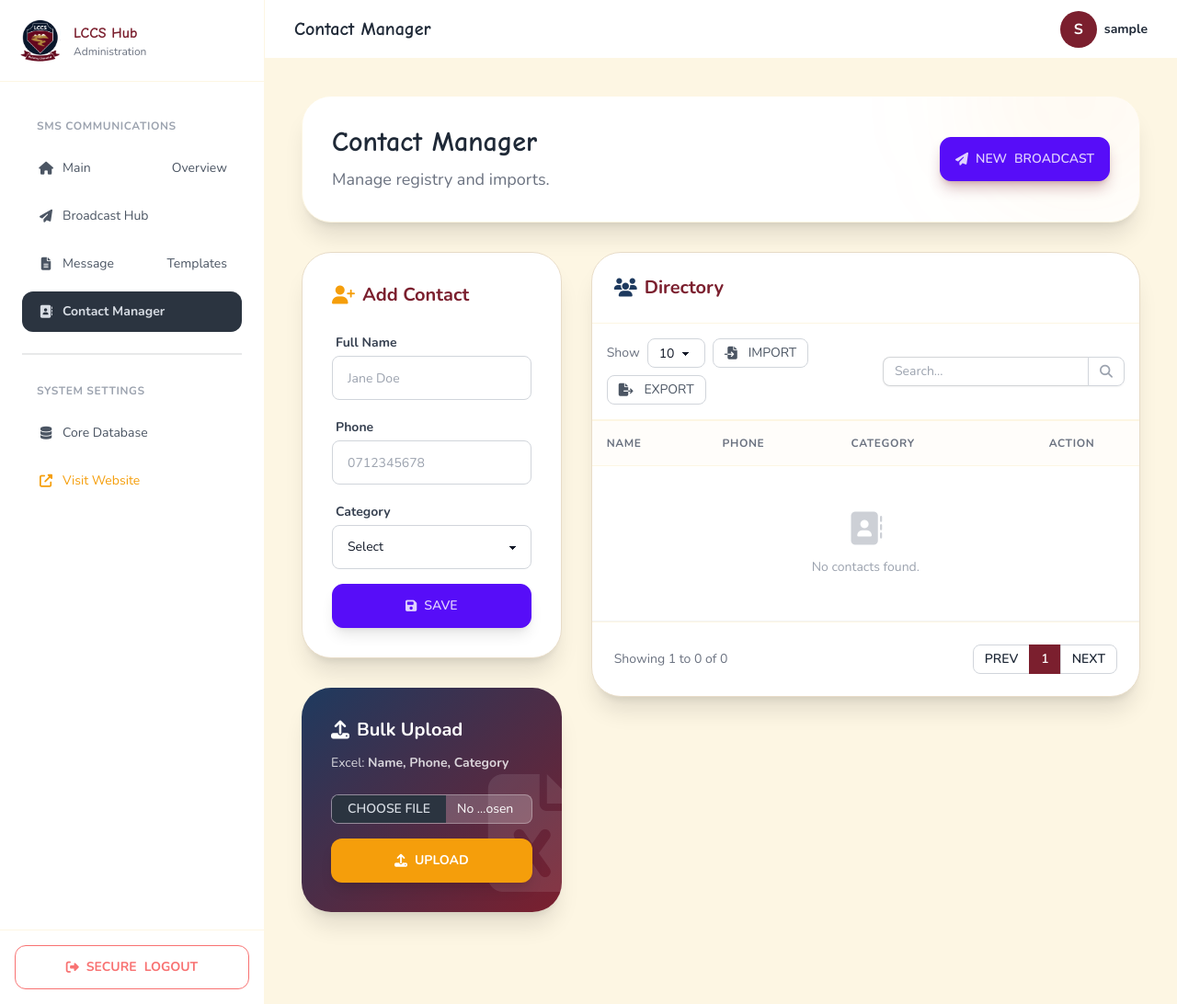
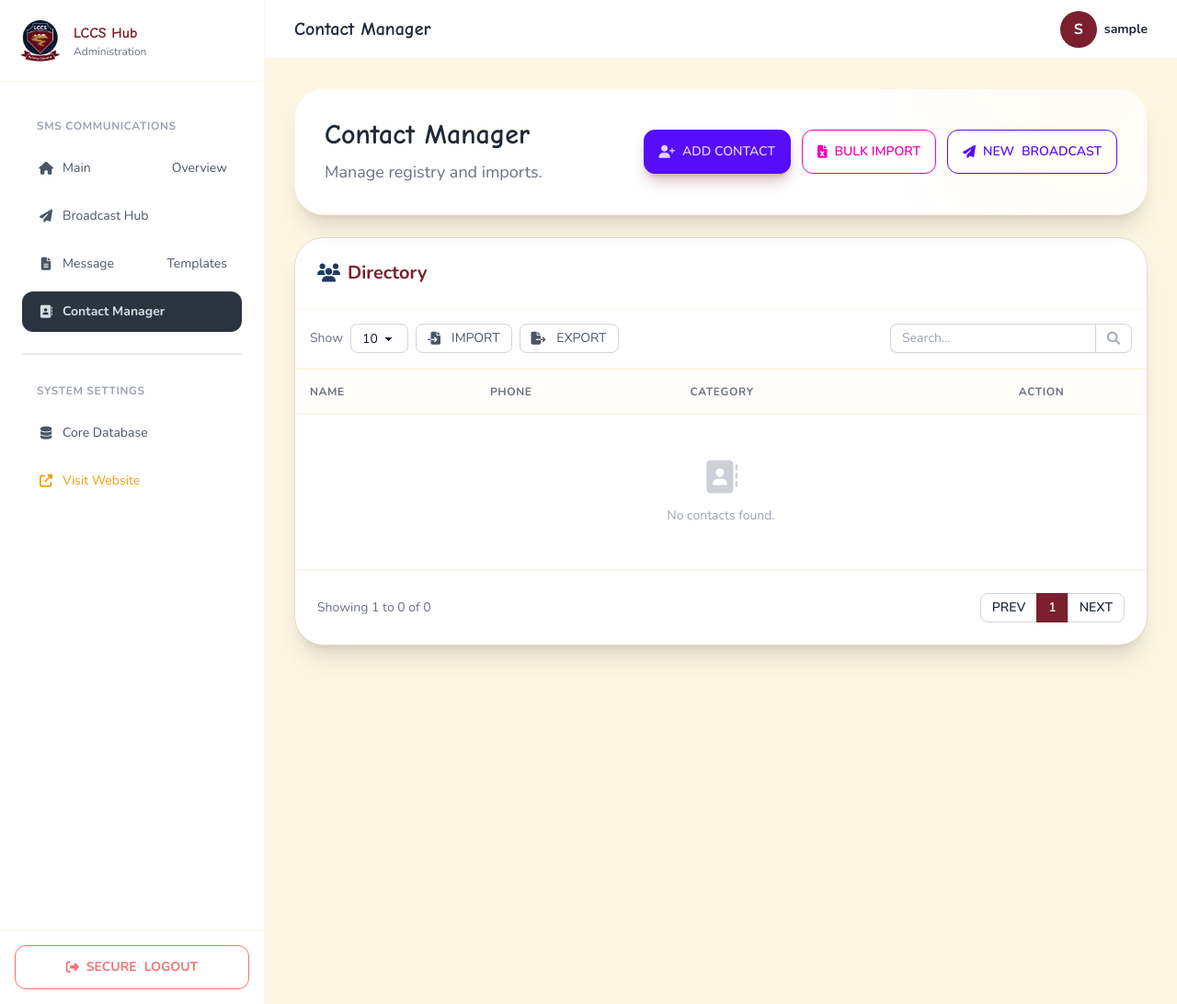
Before and after one commit to OrandiBrian/lofty_creek, a Django app: page /sms/contacts/ in a window 1280 px wide. Shown: the whole page at 92% size. Run offline with Django 4.2, Linux system fonts and the light colour scheme; the visitor is signed in with stand-in values (Sample User, id 1); data that the repository does not hold is empty; some libraries are stand-ins or nearby versions.

```diff
--- a/sms/templates/sms/contacts.html
+++ b/sms/templates/sms/contacts.html
@@ -3,7 +3,7 @@
 {% block header_title %}Contact Manager{% endblock %}
 
 {% block content %}
-<div class="p-4 md:p-6 lg:p-10 max-w-7xl mx-auto space-y-4 md:space-y-6 lg:space-y-8">
+<div class="p-4 md:p-6 lg:p-8 w-full max-w-none mx-auto space-y-4 md:space-y-5 lg:space-y-6">
 
     <!-- Page Header -->
     <div class="flex flex-col md:flex-row justify-between items-start md:items-center gap-3 md:gap-4 bg-white p-4 md:p-6 lg:p-8 rounded-2xl md:rounded-[2rem] shadow-xl border border-base-200 relative overflow-hidden">
@@ -12,8 +12,14 @@
             <h1 class="text-xl md:text-2xl lg:text-3xl font-display font-bold text-gray-800">Contact Manager</h1>
             <p class="text-gray-500 mt-1 md:mt-2 text-sm md:text-base lg:text-lg">Manage registry and imports.</p>
         </div>
-        <div class="relative z-10">
-            <a href="{% url 'sms:compose' %}" class="btn btn-primary btn-sm md:btn-md rounded-lg md:rounded-xl shadow-lg shadow-primary/30 gap-1 md:gap-2">
+        <div class="relative z-10 flex flex-wrap gap-2 md:gap-3">
+            <label for="add-contact-modal" class="btn btn-primary btn-sm md:btn-md rounded-lg md:rounded-xl shadow-lg shadow-primary/30 gap-1 md:gap-2 cursor-pointer">
+                <i class="fas fa-user-plus"></i> Add Contact
+            </label>
+            <label for="bulk-upload-modal" class="btn btn-outline btn-secondary btn-sm md:btn-md rounded-lg md:rounded-xl gap-1 md:gap-2 cursor-pointer">
+                <i class="fas fa-file-excel"></i> Bulk Import
+            </label>
+            <a href="{% url 'sms:compose' %}" class="btn btn-outline btn-primary btn-sm md:btn-md rounded-lg md:rounded-xl gap-1 md:gap-2">
                 <i class="fas fa-paper-plane"></i> <span class="hidden sm:inline">New </span>Broadcast
             </a>
         </div>
@@ -35,70 +41,8 @@
         {% endfor %}
     {% endif %}
 
-    <!-- Main Content Grid -->
-    <div class="grid lg:grid-cols-12 gap-4 md:gap-6 lg:gap-8">
-
-        <!-- Left Column: Forms -->
-        <div class="lg:col-span-4 space-y-4 md:space-y-6 lg:space-y-8">
-
-            <!-- Add New Contact Card -->
-            <div class="bg-white rounded-2xl md:rounded-[2rem] shadow-xl p-4 md:p-6 lg:p-8 border border-base-300">
-                <h2 class="text-lg md:text-xl font-bold text-primary mb-4 md:mb-6 flex items-center gap-2">
-                    <i class="fas fa-user-plus text-accent"></i> Add Contact
-                </h2>
-                <form method="POST" action="{% url 'sms:contacts' %}" class="space-y-3 md:space-y-4">
-                    {% csrf_token %}
-                    <div class="form-control">
-                        <label class="label py-1"><span class="label-text font-bold text-gray-700 text-sm">Full Name</span></label>
-                        <input type="text" name="name" placeholder="Jane Doe" class="input input-bordered focus:border-primary w-full rounded-lg text-gray-900 bg-white border-gray-300 text-sm" required />
-                    </div>
-                    <div class="form-control">
-                        <label class="label py-1"><span class="label-text font-bold text-gray-700 text-sm">Phone</span></label>
-                        <input type="text" name="phone_number" placeholder="0712345678" class="input input-bordered focus:border-primary w-full rounded-lg text-gray-900 bg-white border-gray-300 text-sm" required />
-                    </div>
-                    <div class="form-control">
-                        <label class="label py-1"><span class="label-text font-bold text-gray-700 text-sm">Category</span></label>
-                        <select name="category" class="select select-bordered focus:border-primary w-full rounded-lg text-gray-900 bg-white border-gray-300 text-sm" required>
-                            <option disabled selected>Select</option>
-                            <option value="PARENT">Parent / Guardian</option>
-                            <option value="TEACHER">Teacher</option>
-                            <option value="STAFF">Staff</option>
-                        </select>
-                    </div>
-                    <button type="submit" class="btn btn-primary btn-sm md:btn-md w-full rounded-lg md:rounded-xl shadow-lg gap-2">
-                        <i class="fas fa-save"></i> Save
-                    </button>
-                </form>
-            </div>
-
-            <!-- Bulk Upload Card -->
-            <div class="bg-gradient-to-br from-secondary to-primary rounded-2xl md:rounded-[2rem] shadow-xl p-4 md:p-6 lg:p-8 text-white relative overflow-hidden">
-                <div class="absolute -right-4 -bottom-4 opacity-10 text-[6rem] md:text-[8rem]">
-                    <i class="fas fa-file-excel"></i>
-                </div>
-                <h2 class="text-lg md:text-xl font-bold mb-2 md:mb-3 relative z-10 flex items-center gap-2">
-                    <i class="fas fa-upload"></i> Bulk Upload
-                </h2>
-                <p class="text-white/80 text-xs md:text-sm mb-4 md:mb-6 relative z-10 leading-relaxed">
-                    Excel: <strong>Name, Phone, Category</strong>
-                </p>
-                <form method="POST" action="{% url 'sms:upload_contacts' %}" enctype="multipart/form-data" class="space-y-3 md:space-y-4 relative z-10">
-                    {% csrf_token %}
-                    <div class="form-control">
-                        <input type="file" name="excel_file" accept=".xlsx, .xls" class="file-input file-input-bordered file-input-sm bg-white/20 border-white/30 text-white w-full rounded-lg" required />
-                    </div>
-                    <button type="submit" class="btn bg-accent hover:bg-accent/90 text-white border-none w-full btn-sm md:btn-md rounded-lg md:rounded-xl shadow-lg gap-2 font-bold">
-                        <i class="fas fa-upload"></i> Upload
-                    </button>
-                </form>
-            </div>
-
-        </div>
-        <!-- End Left Column -->
-
-        <!-- Right Column: Directory Table -->
-        <div class="lg:col-span-8">
-            <div class="bg-white rounded-2xl md:rounded-[2rem] shadow-xl border border-base-300 overflow-hidden">
+    <!-- Directory Table (End-to-End) -->
+    <div class="bg-white rounded-2xl md:rounded-[2rem] shadow-xl border border-base-300 overflow-hidden w-full">
 
         <!-- Card Header -->
         <div class="p-3 md:p-4 lg:p-6 border-b border-base-200 bg-base-50 flex justify-between items-center">
@@ -163,12 +107,17 @@
                             {% endif %}
                         </td>
                         <td class="text-center py-2 md:py-3">
+                            <div class="flex items-center justify-center gap-1 md:gap-2">
+                                <a href="{% url 'sms:compose' %}?contact_id={{ contact.id }}" class="btn btn-ghost btn-xs text-primary hover:bg-primary/10 gap-1">
+                                    <i class="fas fa-paper-plane"></i> <span class="hidden md:inline">Send SMS</span>
+                                </a>
                                 <form method="POST" action="{% url 'sms:delete_contact' contact.id %}" class="inline">
                                     {% csrf_token %}
                                     <button type="submit" onclick="return confirm('Delete {{ contact.name }}?')" class="btn btn-ghost btn-xs text-error hover:bg-error/10">
                                         <i class="fas fa-trash-alt"></i> <span class="hidden md:inline">Delete</span>
                                     </button>
                                 </form>
+                            </div>
                         </td>
                     </tr>
                     {% empty %}
@@ -194,14 +143,73 @@
         </div>
 
     </div>
-        </div>
-        <!-- End Right Column -->
-
-    </div>
-    <!-- End Main Content Grid -->
 
 </div>
 <!-- End Page Wrapper -->
+
+<!-- Add Contact Modal -->
+<input type="checkbox" id="add-contact-modal" class="modal-toggle" />
+<div class="modal modal-bottom sm:modal-middle backdrop-blur-sm">
+  <div class="modal-box rounded-[2rem] max-w-md bg-white border border-primary/10">
+    <h3 class="font-bold text-2xl text-primary mb-6 flex items-center gap-2">
+        <i class="fas fa-user-plus text-accent"></i> Add New Contact
+    </h3>
+    <form method="POST" action="{% url 'sms:contacts' %}" class="space-y-4">
+        {% csrf_token %}
+        <div class="form-control">
+            <label class="label py-1"><span class="label-text font-bold text-gray-700 text-sm">Full Name</span></label>
+            <input type="text" name="name" placeholder="Jane Doe" class="input input-bordered focus:border-primary w-full rounded-xl text-gray-900 bg-white border-gray-300 text-sm" required />
+        </div>
+        <div class="form-control">
+            <label class="label py-1"><span class="label-text font-bold text-gray-700 text-sm">Phone</span></label>
+            <input type="text" name="phone_number" placeholder="0712345678" class="input input-bordered focus:border-primary w-full rounded-xl text-gray-900 bg-white border-gray-300 text-sm" required />
+        </div>
+        <div class="form-control">
+            <label class="label py-1"><span class="label-text font-bold text-gray-700 text-sm">Category</span></label>
+            <select name="category" class="select select-bordered focus:border-primary w-full rounded-xl text-gray-900 bg-white border-gray-300 text-sm" required>
+                <option disabled selected value="">Select Category</option>
+                <option value="PARENT">Parent / Guardian</option>
+                <option value="TEACHER">Teacher</option>
+                <option value="STAFF">Staff</option>
+            </select>
+        </div>
+        <div class="modal-action gap-2 pt-4">
+            <label for="add-contact-modal" class="btn btn-ghost rounded-xl">Cancel</label>
+            <button type="submit" class="btn btn-primary rounded-xl px-8 shadow-lg shadow-primary/30 gap-2">
+                <i class="fas fa-save"></i> Save Contact
+            </button>
+        </div>
+    </form>
+  </div>
+</div>
+
+<!-- Bulk Upload Modal -->
+<input type="checkbox" id="bulk-upload-modal" class="modal-toggle" />
+<div class="modal modal-bottom sm:modal-middle backdrop-blur-sm">
+  <div class="modal-box rounded-[2rem] max-w-md bg-gradient-to-br from-secondary to-primary text-white border border-white/10 relative overflow-hidden">
+    <div class="absolute -right-4 -bottom-4 opacity-10 text-[8rem]">
+        <i class="fas fa-file-excel"></i>
+    </div>
+    <h3 class="font-bold text-2xl mb-3 relative z-10 flex items-center gap-2">
+        <i class="fas fa-upload"></i> Bulk Import Contacts
+    </h3>
+    <p class="text-white/80 text-xs md:text-sm mb-6 relative z-10 leading-relaxed">
+        Upload an Excel spreadsheet with the columns: <strong>Name, Phone, Category</strong>. Valid categories are PARENT, TEACHER, and STAFF.
+    </p>
+    <form method="POST" action="{% url 'sms:upload_contacts' %}" enctype="multipart/form-data" class="space-y-4 relative z-10">
+        {% csrf_token %}
+        <div class="form-control">
+            <input type="file" name="excel_file" accept=".xlsx, .xls" class="file-input file-input-bordered file-input-sm bg-white/20 border-white/30 text-white w-full rounded-xl" required />
+        </div>
+        <div class="modal-action gap-2 pt-4">
+            <label for="bulk-upload-modal" class="btn btn-ghost text-white hover:bg-white/10 rounded-xl">Cancel</label>
+            <button type="submit" class="btn bg-accent hover:bg-accent/90 text-white border-none rounded-xl px-8 shadow-lg gap-2 font-bold">
+                <i class="fas fa-upload"></i> Start Upload
+            </button>
+        </div>
+    </form>
+  </div>
+</div>
 
 <script>
     document.addEventListener('DOMContentLoaded', function() {
--- a/sms/templates/sms/overview.html
+++ b/sms/templates/sms/overview.html
@@ -3,7 +3,7 @@
 {% block header_title %}Overview Dashboard{% endblock %}
 
 {% block content %}
-<div class="p-4 md:p-6 lg:p-10 max-w-7xl mx-auto space-y-4 md:space-y-6 lg:space-y-8">
+<div class="p-4 md:p-6 lg:p-8 w-full max-w-none mx-auto space-y-4 md:space-y-5 lg:space-y-6">
 
     <!-- Welcome Section -->
     <div class="flex flex-col md:flex-row justify-between items-start md:items-center gap-3 md:gap-4 bg-white p-4 md:p-6 lg:p-8 rounded-2xl md:rounded-[2rem] shadow-xl border border-base-200 relative overflow-hidden">
@@ -81,7 +81,7 @@
     </div>
 
     <!-- Content Sections -->
-    <div class="space-y-8">
+    <div class="space-y-6">
 
         <!-- Top: Recent Campaigns list -->
         <div class="bg-white rounded-[2rem] shadow-xl border border-base-300 flex flex-col">
@@ -159,7 +159,7 @@
         </div>
 
         <!-- Bottom: Demographics & Top Up -->
-        <div class="grid md:grid-cols-2 gap-8">
+        <div class="grid md:grid-cols-2 gap-6">
 
             <!-- Quick Demographics Chart / Bars -->
             <div class="bg-white rounded-[2rem] shadow-xl border border-base-300 p-8 h-full flex flex-col justify-between">
--- a/sms/templates/sms/templates.html
+++ b/sms/templates/sms/templates.html
@@ -3,7 +3,7 @@
 {% block header_title %}Message Templates{% endblock %}
 
 {% block content %}
-<div class="p-6 md:p-10 max-w-7xl mx-auto space-y-8">
+<div class="p-4 md:p-6 lg:p-8 w-full max-w-none mx-auto space-y-6">
 
     <div class="flex justify-between items-center">
         <div>
```
Also changed, not shown: sms/templates/sms/compose.html (+169 -134 lines). Lines whose indentation alone changed are shown as unchanged.
